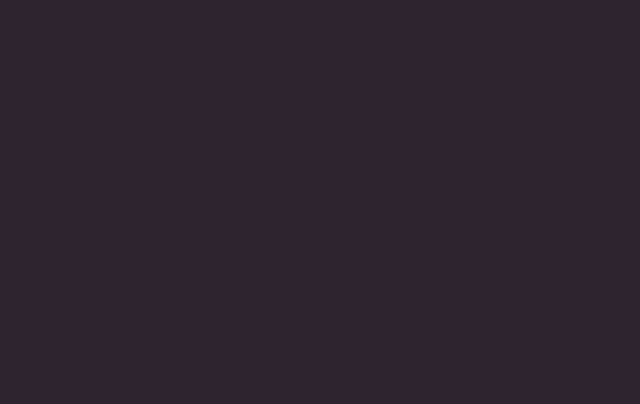
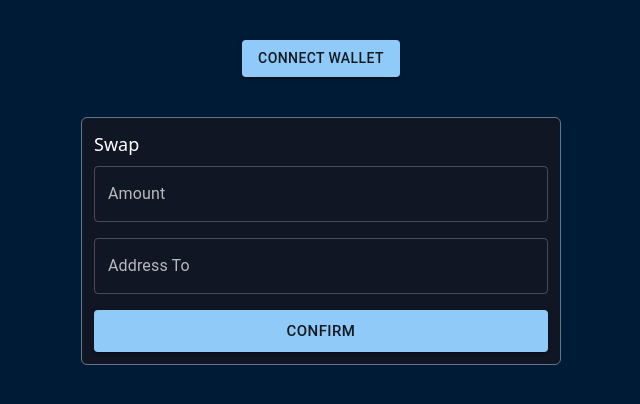
Before and after one commit to junbin123/web3-project, a React (Vite) app in the folder client/: page / in a window 1280 px wide. Shown: the top 404 px of the page, without its empty margins (319-959 px from the left). Built offline with nearby package versions, Linux system fonts and the light colour scheme.

Commit message:
样式完善

```diff
--- a/client/src/App.tsx
+++ b/client/src/App.tsx
@@ -1,22 +1,25 @@
 import './App.css'
+import { createTheme, ThemeProvider } from '@mui/material/styles'
+import ConnectButton from './components/ConnectButton'
+import TransactionForm from './components/TransactionForm'
+
 function App() {
+  const theme = createTheme({
+    palette: {
+      mode: 'dark',
+    },
+  })
   const style = {
-    wrapper: `h-screen max-h-screen h-min-screen w-screen bg-[#2D242F] text-white select-none flex flex-col justify-between`,
+    wrapper: `h-screen max-h-screen h-min-screen w-screen bg-[#001B35] text-white select-none flex flex-col items-center pt-10`,
   }
   return (
-    <div className={style.wrapper}>
-      {/* <h1>hello</h1>
-      <h2>hello world</h2>
-      <p>sdgljfasd</p>
-      <div>sdgljfasd</div>
-      <a className='button' href='#'>
-        Anchor button
-      </a>
-      <button>Button element</button>
-      <input type='submit' value='submit input' />
-      <input type='button' value='button input' /> */}
-    </div>
+    <ThemeProvider theme={theme}>
+      <div className={style.wrapper}>
+        <ConnectButton />
+        <div className='pt-10'></div>
+        <TransactionForm />
+      </div>
+    </ThemeProvider>
   )
 }
-
 export default App
--- /dev/null
+++ b/client/src/components/ConnectButton.tsx
@@ -0,0 +1,11 @@
+import Button from '@mui/material/Button'
+import Stack from '@mui/material/Stack'
+
+function ConnectButton() {
+  return (
+    <Stack direction='row'>
+      <Button variant='contained'>Connect Wallet</Button>
+    </Stack>
+  )
+}
+export default ConnectButton
--- /dev/null
+++ b/client/src/components/TransactionForm.tsx
@@ -0,0 +1,29 @@
+import TextField from '@mui/material/TextField'
+import Autocomplete from '@mui/material/Autocomplete'
+import Stack from '@mui/material/Stack'
+import Button from '@mui/material/Button'
+
+function TransactionForm() {
+  return (
+    <div className='w-[30rem] max-w-1/3 rounded-md bg-[#111625] p-3 border border-slate-500'>
+      <div className='pb-2 text-lg'>Swap</div>
+      <Stack spacing={2}>
+        <Autocomplete
+          freeSolo
+          options={[]}
+          renderInput={(params) => <TextField {...params} label='Amount' placeholder='0.0' />}
+        />
+        <Autocomplete
+          freeSolo
+          options={[]}
+          renderInput={(params) => <TextField {...params} label='Address To' placeholder='0x...' />}
+        />
+        <Button variant='contained' size='large'>
+          Confirm
+        </Button>
+      </Stack>
+    </div>
+  )
+}
+
+export default TransactionForm
--- /dev/null
+++ b/client/src/pages/index.tsx
@@ -0,0 +1,4 @@
+function HomePage() {
+  return <div>asfds</div>
+}
+export default HomePage
```
Also changed, not shown: 1 other file (tests, documents, lock files or other folders).
